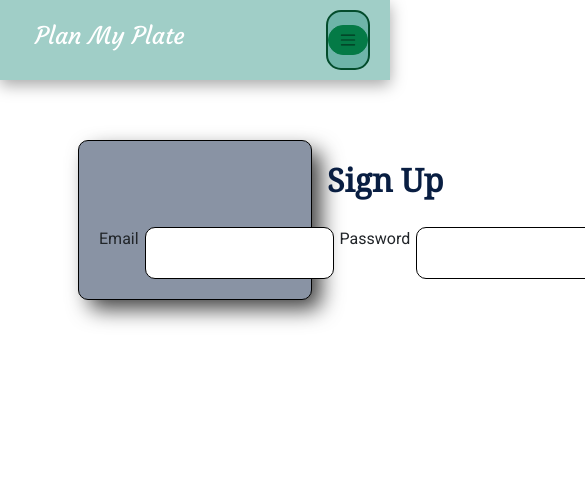
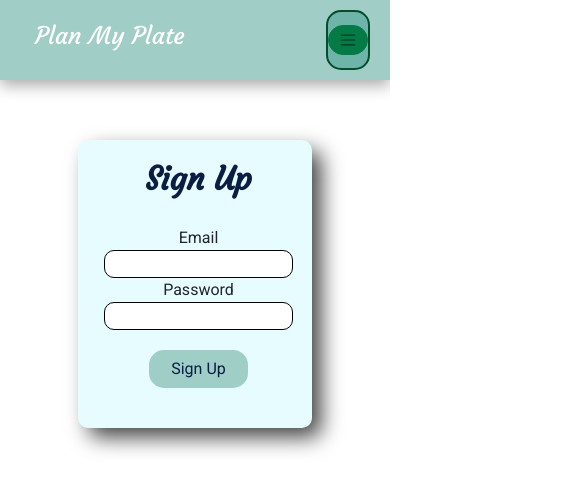
Before and after one commit to pik-nik/react_meal_planner_app, a React (Create React App) app: page /signup in a window 390 px wide. Shown: the top 492 px of the page, 585 px wide, since content can reach past the window. Built offline with nearby package versions, Linux system fonts and the light colour scheme; no server answers; a web font is replaced by a local one.

Commit message:
log in and sign up page

```diff
--- a/src/css/LogInPage.css
+++ b/src/css/LogInPage.css
@@ -8,36 +8,33 @@
   align-items: center;
   gap: 20px;
   border-radius: 10px;
-  background-color: #8993a4;
+  background-color: #e6fcff;
   box-shadow: 10px 10px 21px -1px rgba(0, 0, 0, 0.75);
   -webkit-box-shadow: 10px 10px 21px -1px rgba(0, 0, 0, 0.75);
   -moz-box-shadow: 10px 10px 21px -1px rgba(0, 0, 0, 0.75);
-  border: 1px solid black;
   flex-wrap: wrap;
 }
+
 /* @media screen and (min-width: 768px) {
   .login-section form {
-    flex-basis: 50%;
+    display: flex;
+    flex-direction: column;
+    flex-wrap: wrap;
   }
-}
-@media screen and (min-width: 1024px) {
+} */
+/* @media screen and (min-width: 1024px) {
   .login-section form {
-    flex-basis: calc(
-      100% / 3
-    );
+    flex-basis: calc(100% / 3);
   }
 } */
 .login-title {
-  font-family: 'Noto Serif', serif;
   font-size: 2rem;
   font-weight: 600;
   color: #091e42;
+  font-family: 'Courgette', cursive;
 }
 .login-section form {
-  flex-basis: 100%;
   border-radius: 10px;
-  display: flex;
-  justify-content: space-around;
 }
 .login-section form input {
   border-radius: 10px;
@@ -46,9 +43,30 @@
   margin: 0 6px;
 }
 .login-section form button {
-  border-radius: 10px;
-  margin-left: 15px;
-  border: 1px solid black;
-  background-color: #e6fcff;
+  background-color: #9fcec7;
+  border: 2px solid #9fcec7;
+  color: #091e42;
+  margin: 10px 15px;
+  transition: all 250ms;
+  border-radius: 15px;
+}
+
+.login-section form button:hover {
+  background-color: #9fcec7;
+  border: 2px solid #047a46;
   color: #091e42;
 }
+
+@media screen and (max-width: 768px) {
+  .login-section form {
+    display: flex;
+    flex-direction: column;
+    flex-wrap: wrap;
+    text-align: center;
+  }
+
+  .login-section form button {
+    margin: 20px auto;
+    padding: 5px 20px;
+  }
+}
--- a/src/css/MyMealPlans.css
+++ b/src/css/MyMealPlans.css
@@ -84,6 +84,12 @@
   transform: rotate(-45deg);
 }
 
+@media screen and (max-width: 575px) {
+  .delete {
+    visibility: visible;
+  }
+}
+
 /* add meal plan */
 .add-btn-mealplan button {
   display: flex;
--- a/src/css/SignUpPage.css
+++ b/src/css/SignUpPage.css
@@ -8,25 +8,21 @@
   align-items: center;
   gap: 20px;
   border-radius: 10px;
-  background-color: #8993a4;
+  background-color: #e6fcff;
   box-shadow: 10px 10px 21px -1px rgba(0, 0, 0, 0.75);
   -webkit-box-shadow: 10px 10px 21px -1px rgba(0, 0, 0, 0.75);
   -moz-box-shadow: 10px 10px 21px -1px rgba(0, 0, 0, 0.75);
-  border: 1px solid black;
   flex-wrap: wrap;
 }
 
 .signup-section h1 {
-  font-family: 'Noto Serif', serif;
+  font-family: 'Courgette', cursive;
   font-size: 2rem;
   font-weight: 600;
   color: #091e42;
 }
 .signup-section form {
-  flex-basis: 100%;
   border-radius: 10px;
-  display: flex;
-  justify-content: space-around;
 }
 .signup-section form input {
   border-radius: 10px;
@@ -35,9 +31,30 @@
   margin: 0 6px;
 }
 .signup-section form button {
-  border-radius: 10px;
-  margin-left: 15px;
-  border: 1px solid black;
-  background-color: #e6fcff;
+  background-color: #9fcec7;
+  border: 2px solid #9fcec7;
+  color: #091e42;
+  margin: 10px 15px;
+  transition: all 250ms;
+  border-radius: 15px;
+}
+
+.signup-section form button:hover {
+  background-color: #9fcec7;
+  border: 2px solid #047a46;
   color: #091e42;
 }
+
+@media screen and (max-width: 768px) {
+  .signup-section form {
+    display: flex;
+    flex-direction: column;
+    flex-wrap: wrap;
+    text-align: center;
+  }
+
+  .signup-section form button {
+    margin: 20px auto;
+    padding: 5px 20px;
+  }
+}
```
